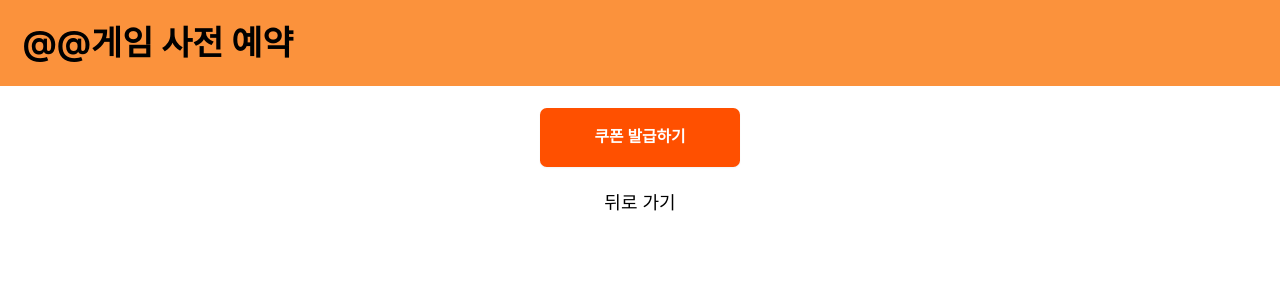
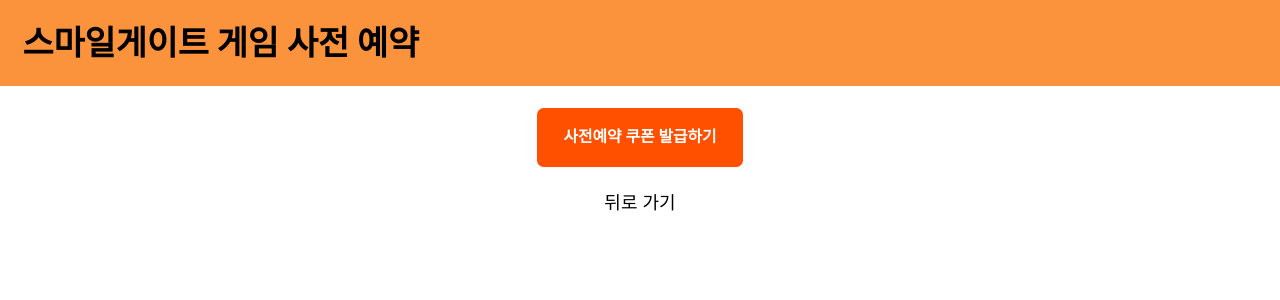
Before and after one commit to sadie100/smilegate-assignment, a Next.js app: page /coupons/advance-reservation in a window 1280 px wide. Shown: the top 300 px of the page. Built offline with nearby package versions, Linux system fonts and the light colour scheme.

Commit message:
fix : 모달 프로퍼티 수정

```diff
--- a/src/components/Modal.tsx
+++ b/src/components/Modal.tsx
@@ -5,10 +5,7 @@ import { ModalContext } from "@/contexts/modalContext";
 
 export default () => {
   const { state, dispatch } = useContext(ModalContext);
-  const { isOpen, modalId } = state;
-  const handleOpen = () => {
-    dispatch({ type: "open", payload: modalId });
-  };
+  const { isOpen, title, content, buttons } = state;
   const handleClose = () => {
     dispatch({ type: "close" });
   };
@@ -48,45 +45,37 @@ export default () => {
               <Dialog.Panel className="relative transform overflow-hidden rounded-lg bg-white text-left shadow-xl transition-all sm:my-8 sm:w-full sm:max-w-lg">
                 <div className="bg-white px-4 pb-4 pt-5 sm:p-6 sm:pb-4">
                   <div className="sm:flex sm:items-start">
-                    <div className="mx-auto flex h-12 w-12 flex-shrink-0 items-center justify-center rounded-full bg-red-100 sm:mx-0 sm:h-10 sm:w-10">
-                      <ExclamationTriangleIcon
-                        className="h-6 w-6 text-red-600"
-                        aria-hidden="true"
-                      />
-                    </div>
                     <div className="mt-3 text-center sm:ml-4 sm:mt-0 sm:text-left">
                       <Dialog.Title
                         as="h3"
                         className="text-base font-semibold leading-6 text-gray-900"
                       >
-                        Deactivate account
+                        {title}
                       </Dialog.Title>
-                      <div className="mt-2">
-                        <p className="text-sm text-gray-500">
-                          Are you sure you want to deactivate your account? All
-                          of your data will be permanently removed. This action
-                          cannot be undone.
-                        </p>
-                      </div>
+                      <div className="mt-2">{content}</div>
                     </div>
                   </div>
                 </div>
                 <div className="bg-gray-50 px-4 py-3 sm:flex sm:flex-row-reverse sm:px-6">
+                  {buttons.confirm && (
                     <button
                       type="button"
                       className="inline-flex w-full justify-center rounded-md bg-red-600 px-3 py-2 text-sm font-semibold text-white shadow-sm hover:bg-red-500 sm:ml-3 sm:w-auto"
-                    onClick={handleClose}
+                      onClick={buttons.confirm.onClick}
                     >
-                    Deactivate
+                      {buttons.confirm.label}
                     </button>
+                  )}
+                  {buttons.cancel && (
                     <button
                       type="button"
                       className="mt-3 inline-flex w-full justify-center rounded-md bg-white px-3 py-2 text-sm font-semibold text-gray-900 shadow-sm ring-1 ring-inset ring-gray-300 hover:bg-gray-50 sm:mt-0 sm:w-auto"
                       onClick={handleClose}
                       ref={cancelButtonRef}
                     >
-                    Cancel
+                      {buttons.cancel.label}
                     </button>
+                  )}
                 </div>
               </Dialog.Panel>
             </Transition.Child>
--- a/src/contexts/modalContext.tsx
+++ b/src/contexts/modalContext.tsx
@@ -2,18 +2,38 @@ import { ReactNode, createContext, useReducer } from "react";
 
 interface InitialStateType {
   isOpen: boolean;
-  modalId: string;
+  title: string;
+  content: React.ReactElement;
+  buttons: {
+    cancel?: { label: string };
+    confirm?: {
+      label: string;
+      onClick: () => void;
+    };
+  };
 }
 
 const initialState: InitialStateType = {
   isOpen: false,
-  modalId: "",
+  title: "",
+  content: <></>,
+  buttons: {},
 };
 
 type ActionType =
   | {
       type: "open";
-      payload: string;
+      payload: {
+        title: string;
+        content: React.ReactElement;
+        buttons: {
+          cancel?: { label: string };
+          confirm?: {
+            label: string;
+            onClick: () => void;
+          };
+        };
+      };
     }
   | {
       type: "close";
@@ -25,10 +45,11 @@ const reducer = (
 ): InitialStateType => {
   switch (action.type) {
     case "open":
+      // const {title, content, buttons} = action.payload
       return {
         ...state,
+        ...action.payload,
         isOpen: true,
-        modalId: action.payload,
       };
     case "close":
       return {
--- a/src/pages/coupons/advance-reservation.tsx
+++ b/src/pages/coupons/advance-reservation.tsx
@@ -3,17 +3,37 @@ import Header from "@/components/Header";
 import Button from "@/components/Button";
 import { useContext } from "react";
 import { ModalContext } from "@/contexts/modalContext";
+import CouponForm from "@/components/pages/advanceReserve/CouponForm";
 
 const AdvanceReservation = () => {
   const { state, dispatch } = useContext(ModalContext);
   const handleOpen = () => {
-    dispatch({ type: "open", payload: "advance-reservation" });
+    dispatch({
+      type: "open",
+      payload: {
+        title: "쿠폰 발급하기",
+        content: <CouponForm />,
+        buttons: {
+          cancel: {
+            label: "취소",
+          },
+          confirm: {
+            label: "발급하기",
+            onClick: () => alert("dd"),
+          },
+        },
+      },
+    });
   };
 
   return (
     <div className="flex min-h-screen flex-col gap-5 items-center bg-white">
-      <Header>@@게임 사전 예약</Header>
-      <Button text="쿠폰 발급하기" handleClick={handleOpen} width="10rem" />
+      <Header>스마일게이트 게임 사전 예약</Header>
+      <Button
+        text="사전예약 쿠폰 발급하기"
+        handleClick={handleOpen}
+        width="15rem"
+      />
       <Link href="/">뒤로 가기</Link>
     </div>
   );
```
Lines whose indentation alone changed are shown as unchanged.
